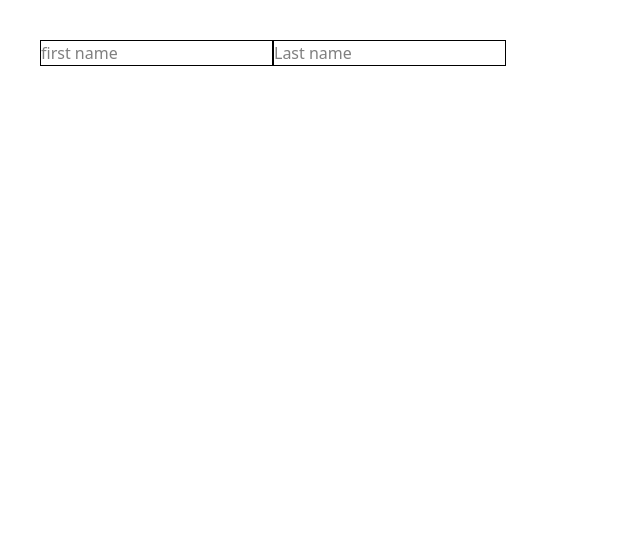
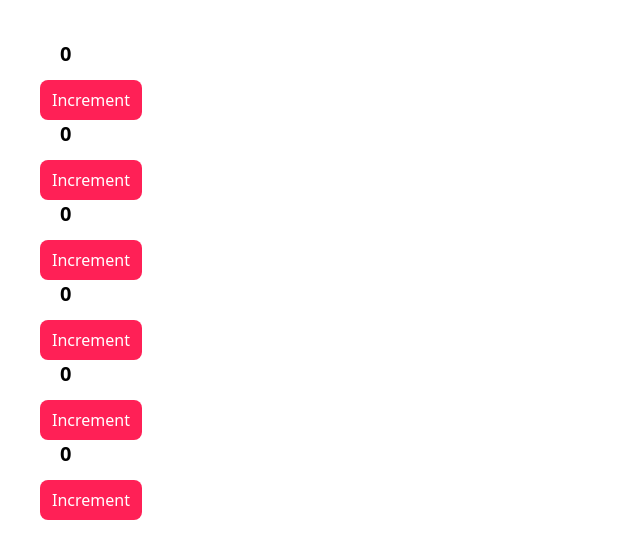
Before and after one commit to basudevkumer/react-test, a React (Vite) app: page / in a window 1280 px wide. Shown: the top 558 px of the page, without its empty margins (0-640 px from the left). Built offline with nearby package versions, Linux system fonts and the light colour scheme.

Commit message:
refactor: lift state up to share count between sibling components

```diff
--- a/src/App.jsx
+++ b/src/App.jsx
@@ -1,27 +1,24 @@
 import React, { useState } from "react";
 
 const App = () => {
-  const [firstName, setFirstName] = useState("");
-  const [lastName, setLastName] = useState("");
-  // const [fullName, setFullName] = useState(""); its a wrong approach
-  const fullName = firstName + " " + lastName; // good approach
-  return (
-    <div className="p-10">
-      <input
-        type="text"
-        className="border"
-        placeholder="first name"
-        onChange={(e) => setFirstName(e.target.value)}
-      />
-      <input
-        type="text"
-        className="border"
-        placeholder="Last name"
-        onChange={(e) => setLastName(e.target.value)}
-      />
-      <p className="text-lg px-5">{fullName}</p>
-    </div>
-  );
+  function Child({ count, setCount }) {
+    return (
+      <div>
+        <h3 className="text-xl font-bold ml-5 mb-3">{count}</h3>
+        <button onClick={() => setCount(count + 1)} className="py-2 px-3 bg-rose-500 text-white rounded-lg">Increment</button>
+      </div>
+    );
+  }
+
+  const [count, setCount] = useState(0);
+  return <div className="p-10">
+    <Child count={count} setCount={setCount}/>
+    <Child count={count} setCount={setCount}/>
+    <Child count={count} setCount={setCount}/>
+    <Child count={count} setCount={setCount}/>
+    <Child count={count} setCount={setCount}/>
+    <Child count={count} setCount={setCount}/>
+  </div>;
 };
 
 export default App;
```
